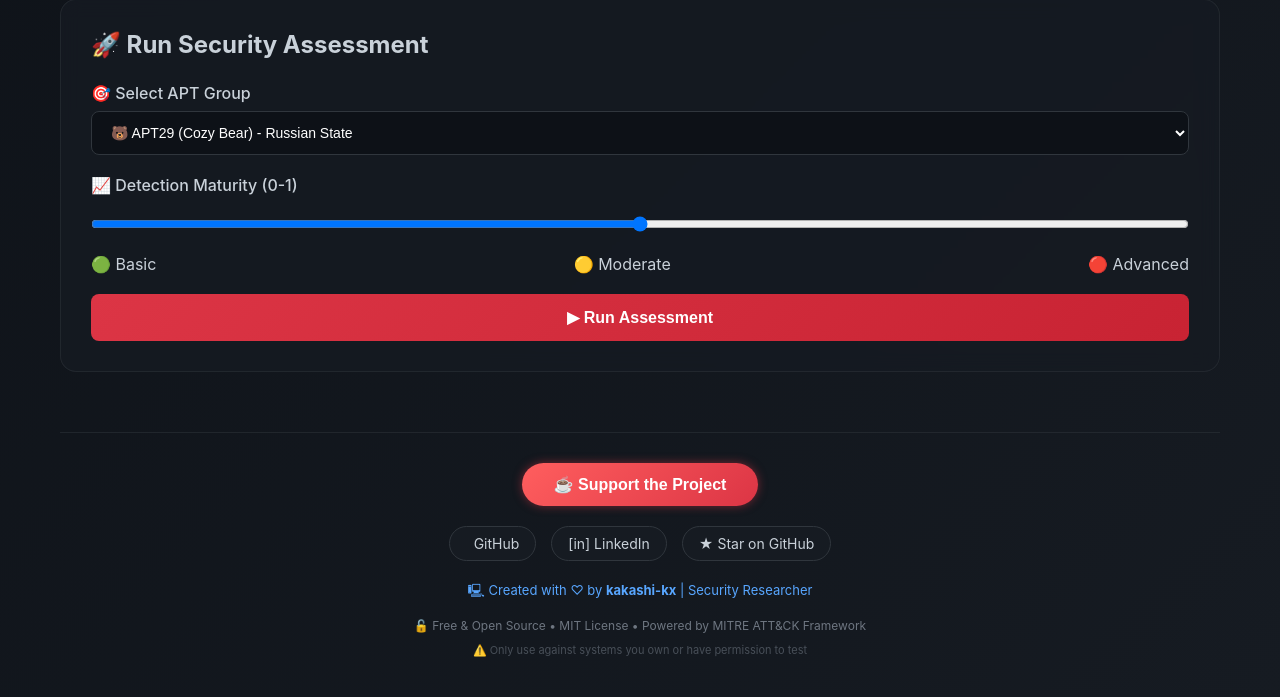
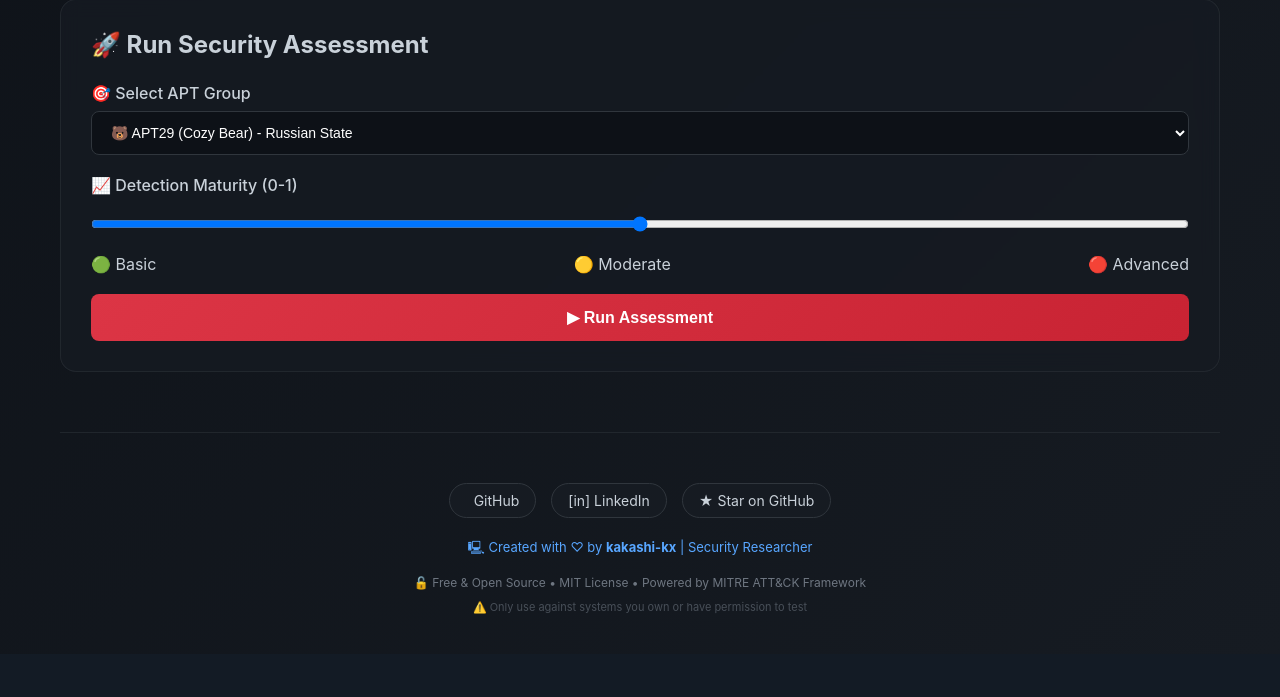
Before and after one commit to kakashi-kx/apt-emulation-platform, a Flask app: page / in a window 1280 px wide. Shown: the part 701-1398 px from the top of the page. After the commit the page ends 1315 px from the top, so only its background shows below. Run offline with Flask 2, Linux system fonts and the light colour scheme.

Commit message:
Update index.html

```diff
--- a/web/templates/index.html
+++ b/web/templates/index.html
@@ -427,13 +427,7 @@
 
         <!-- Footer with Glowing Badges -->
         <div class="footer">
-            <!-- Support Button - Opens UPI with ₹0 -->
-            <a href="upi://pay?pa=abh78i00@okicici&pn=Kakashi%20KX&am=0&cu=INR"
-               style="text-decoration: none;">
-                <button class="support-btn">
-                    ☕ Support the Project
-                </button>
-            </a>
+
             <p style="font-size: 12px; color: #6e7681; margin-top: 10px;">
 
             </p>
```
